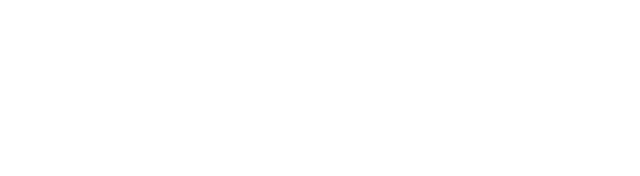
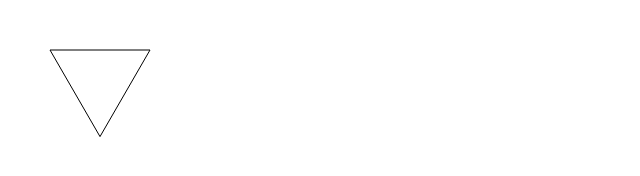
Before and after one commit to rael346/flood-it, a plain HTML site: page index.html in a window 1280 px wide. Shown: the whole page, without its empty margins (0-640 px from the left). Drawn offline with Linux system fonts and the light colour scheme.

Commit message:
testing drawing capability

```diff
--- a/index.html
+++ b/index.html
@@ -5,11 +5,13 @@
     <meta charset="UTF-8">
     <meta http-equiv="X-UA-Compatible" content="IE=edge">
     <meta name="viewport" content="width=device-width, initial-scale=1.0">
+    <link rel="stylesheet" href="style.css">
     <title>Flood It!</title>
 </head>
 
 <body>
-
+    <canvas class="myCanvas"></canvas>
+    <script src="main.js"></script>
 </body>
 
 </html>
--- /dev/null
+++ b/main.js
@@ -0,0 +1,19 @@
+const canvas = document.querySelector('.myCanvas');
+const width = canvas.width = window.innerWidth;
+const height = canvas.height = window.innerHeight;
+
+const ctx = canvas.getContext('2d');
+
+function degToRad(degrees) {
+  return degrees * Math.PI / 180;
+};
+
+ctx.fillStyle = 'rgb(255, 0, 0)';
+ctx.beginPath();
+ctx.moveTo(50, 50);
+
+ctx.lineTo(150, 50);
+let triHeight = 50 * Math.tan(degToRad(60));
+ctx.lineTo(100, 50+triHeight);
+ctx.lineTo(50, 50);
+ctx.stroke();
--- /dev/null
+++ b/style.css
@@ -0,0 +1,4 @@
+body {
+  margin: 0;
+  overflow: hidden;
+}
```
